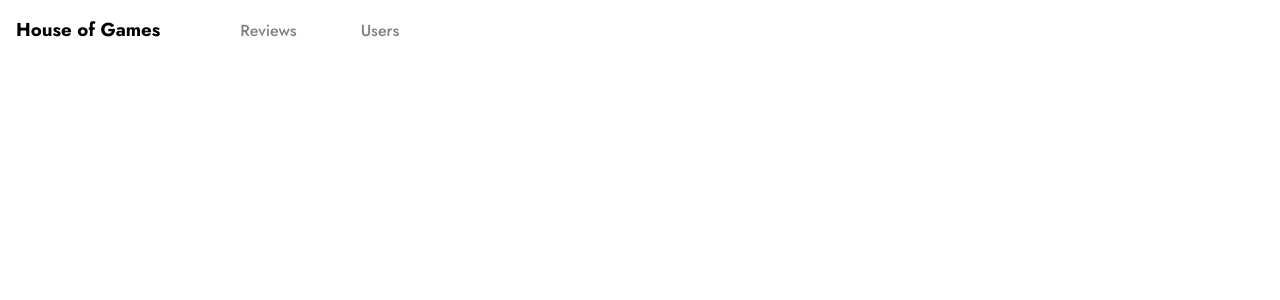
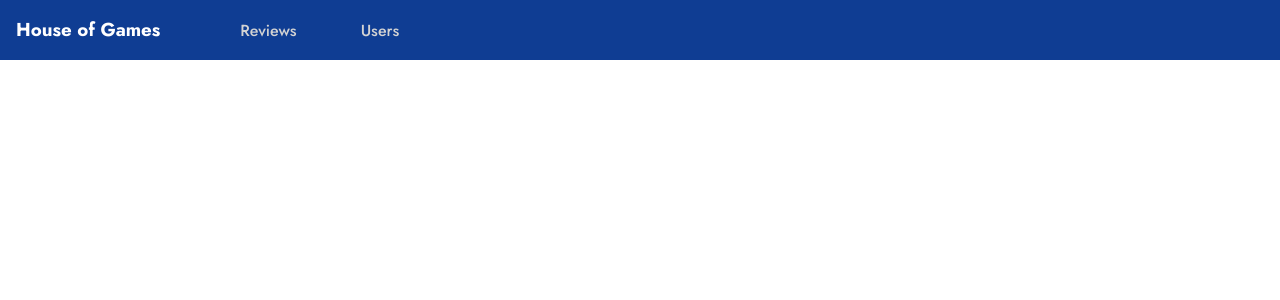
Before and after one commit to PeterM24/Front-End-Project, a React (Create React App) app: page / in a window 1280 px wide. Shown: the top 300 px of the page. Built offline with nearby package versions, Linux system fonts and the light colour scheme.

Commit message:
change colour of navbar to match new subheader bg

```diff
--- a/src/styles/Navbar.css
+++ b/src/styles/Navbar.css
@@ -8,7 +8,11 @@
 }
 
 :root {
-  --mainColor: white;
+  --mainColor: #032C7F;
+}
+
+.main-header{
+  color: white;
 }
 
 header {
@@ -16,9 +20,8 @@ header {
   align-items: center;
   height: 60px;
   padding: 0 1rem;
-  background-color: white;
+  background-color: #0f3d93;
   color: black;
-  margin-bottom: 30px;
 }
 
 nav {
@@ -27,12 +30,12 @@ nav {
 
 nav a {
   margin: 0 1rem;
-  color: grey;
+  color: lightgray;
   text-decoration: none;
 }
 
 nav a:hover {
-  color: blue;
+  color: lightblue;
 }
 
 header .nav-btn {
```
